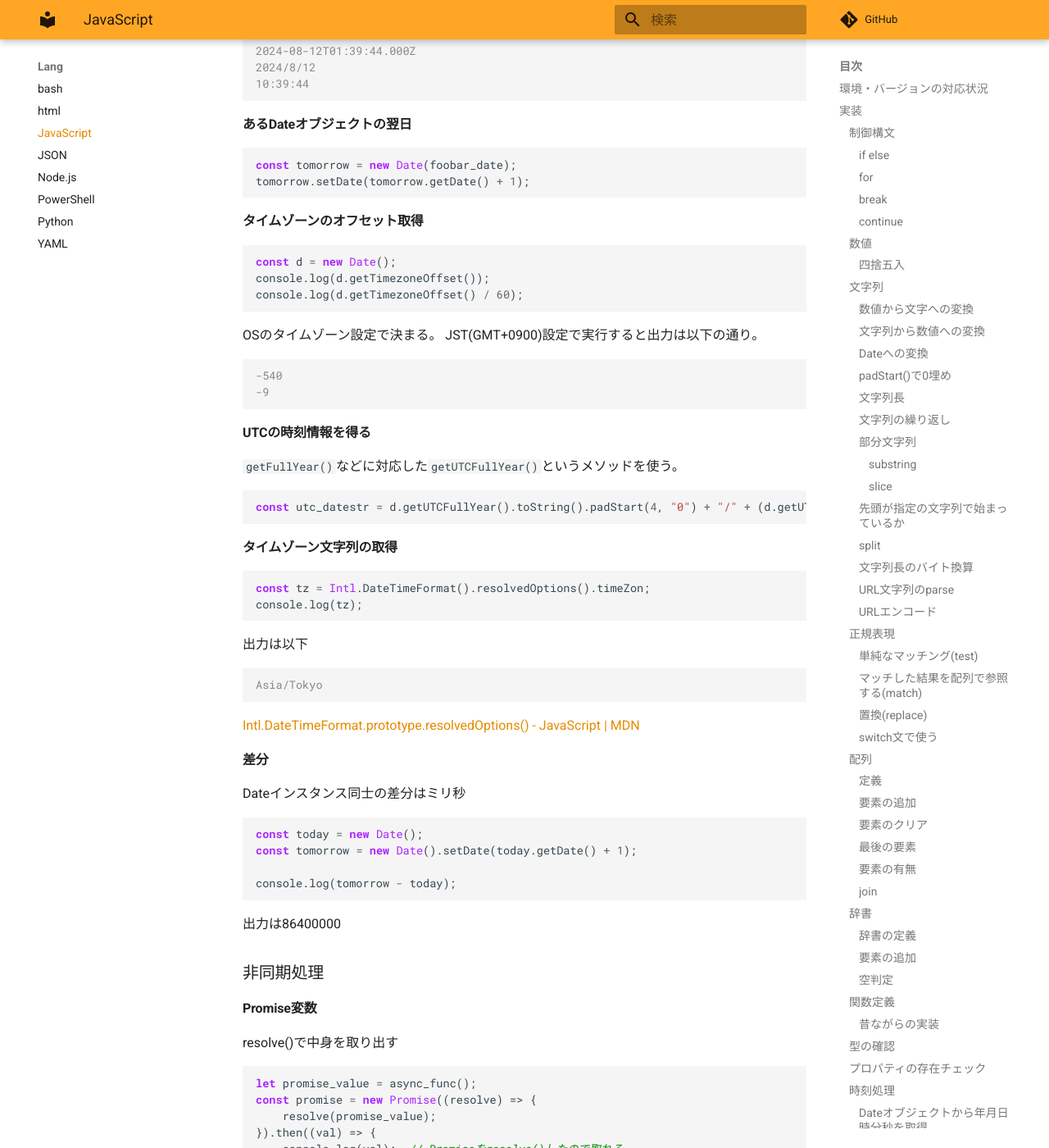
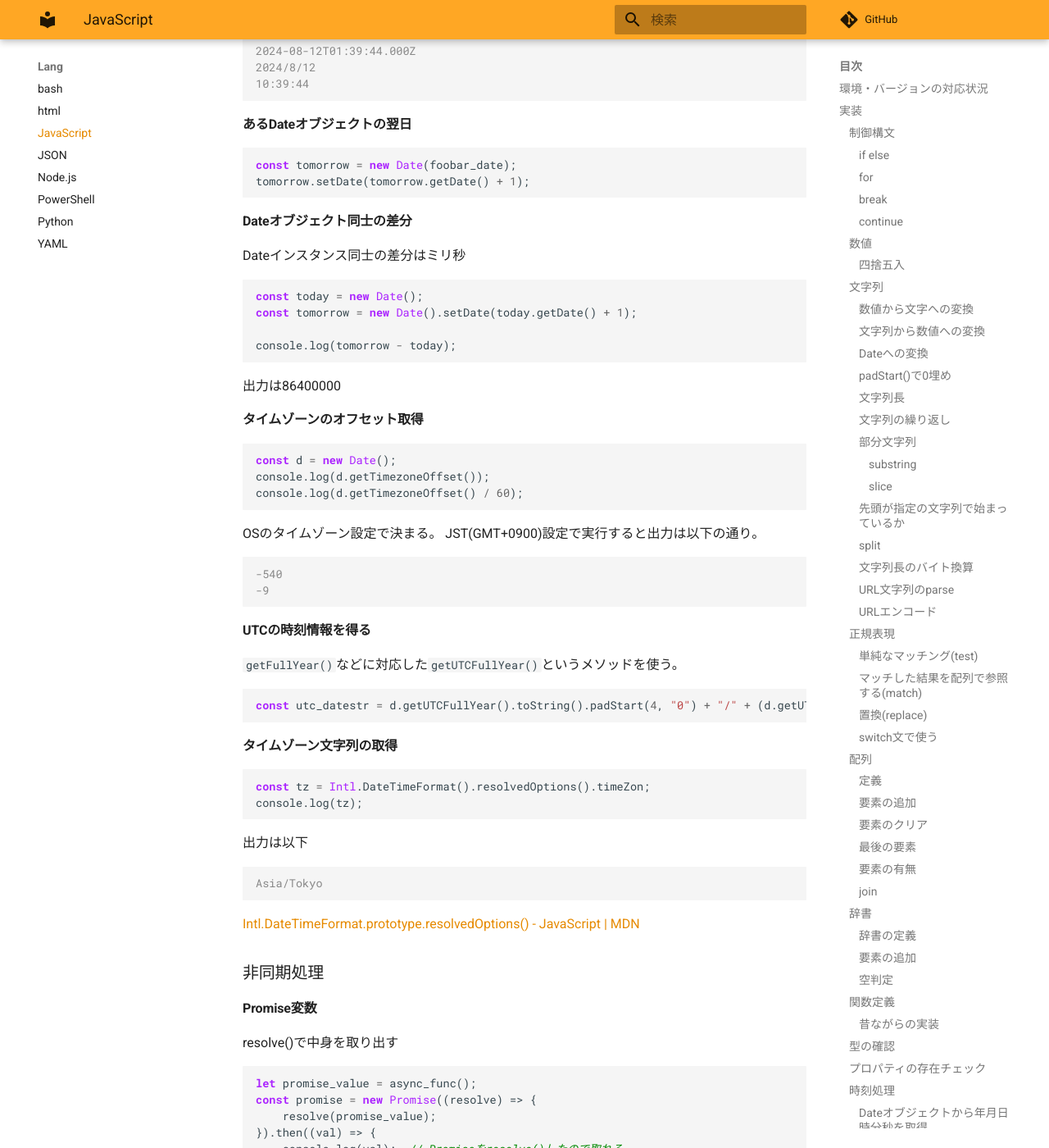
Before and after one commit to zaki-lknr/docs, an MkDocs documentation site: the page built from docs/lang/js.md, in a window 1280 px wide and 1400 px high, scrolled down 10435 px. Shown: the whole window at 82% size. Built offline with MkDocs 1.6.1 and Material for MkDocs 9.7.7, drawn with Linux system fonts in a browser that asks for light colours; comment, search, counter and statistics services are not loaded; part of the change alters nothing that is shown.

Commit message:
update: lang/javascript: Dateの差分の記述位置変更

````diff
--- a/docs/lang/js.md
+++ b/docs/lang/js.md
@@ -556,6 +556,19 @@ const tomorrow = new Date(foobar_date);
 tomorrow.setDate(tomorrow.getDate() + 1);
 ```
 
+#### Dateオブジェクト同士の差分
+
+Dateインスタンス同士の差分はミリ秒
+
+```js
+const today = new Date();
+const tomorrow = new Date().setDate(today.getDate() + 1);
+
+console.log(tomorrow - today);
+```
+
+出力は86400000
+
 #### タイムゾーンのオフセット取得
 
 ```javascript
@@ -594,19 +607,6 @@ Asia/Tokyo
 ```
 
 [Intl.DateTimeFormat.prototype.resolvedOptions() - JavaScript | MDN](https://developer.mozilla.org/ja/docs/Web/JavaScript/Reference/Global_Objects/Intl/DateTimeFormat/resolvedOptions)
-
-#### 差分
-
-Dateインスタンス同士の差分はミリ秒
-
-```js
-const today = new Date();
-const tomorrow = new Date().setDate(today.getDate() + 1);
-
-console.log(tomorrow - today);
-```
-
-出力は86400000
 
 ### 非同期処理
 
````
